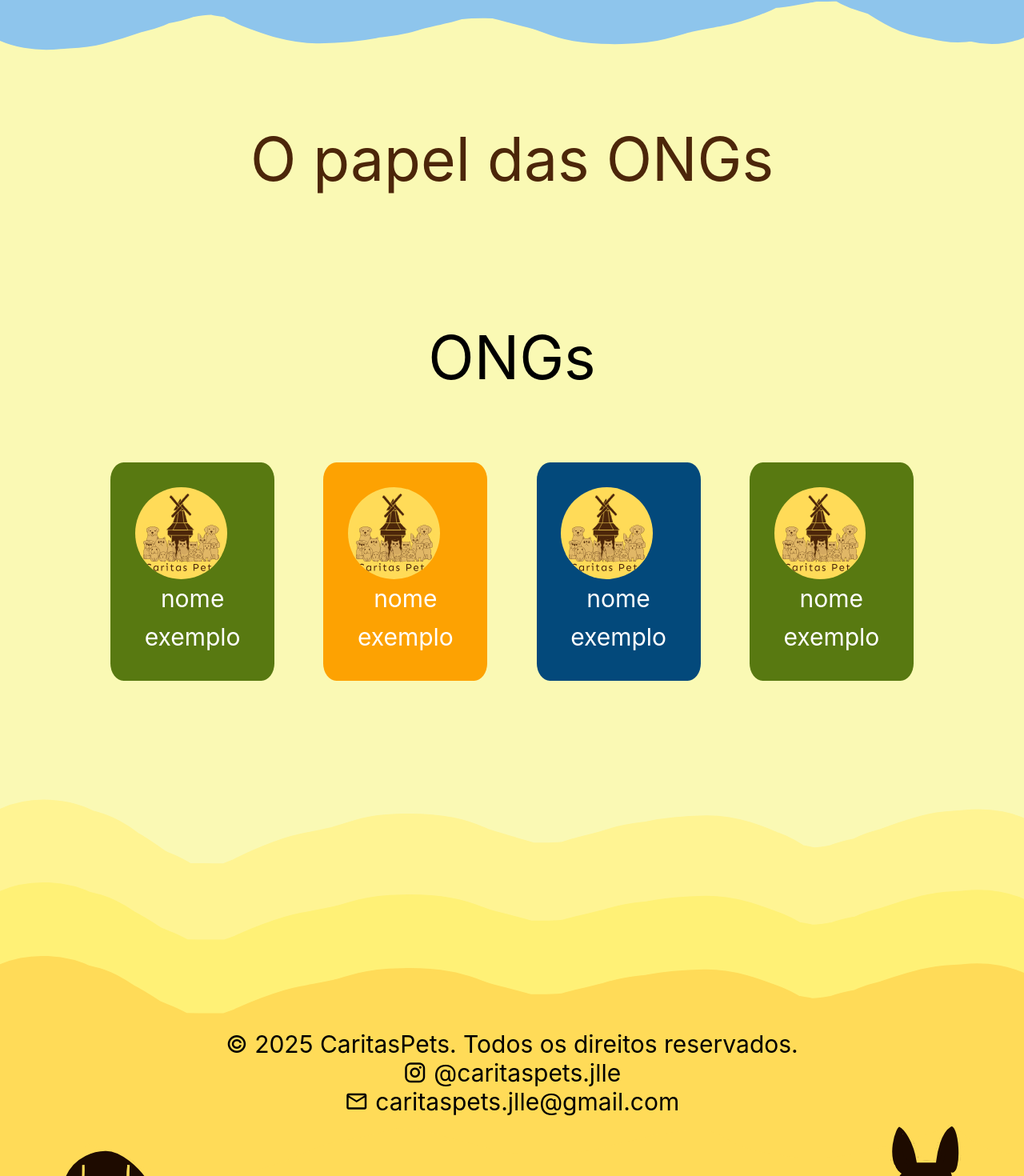
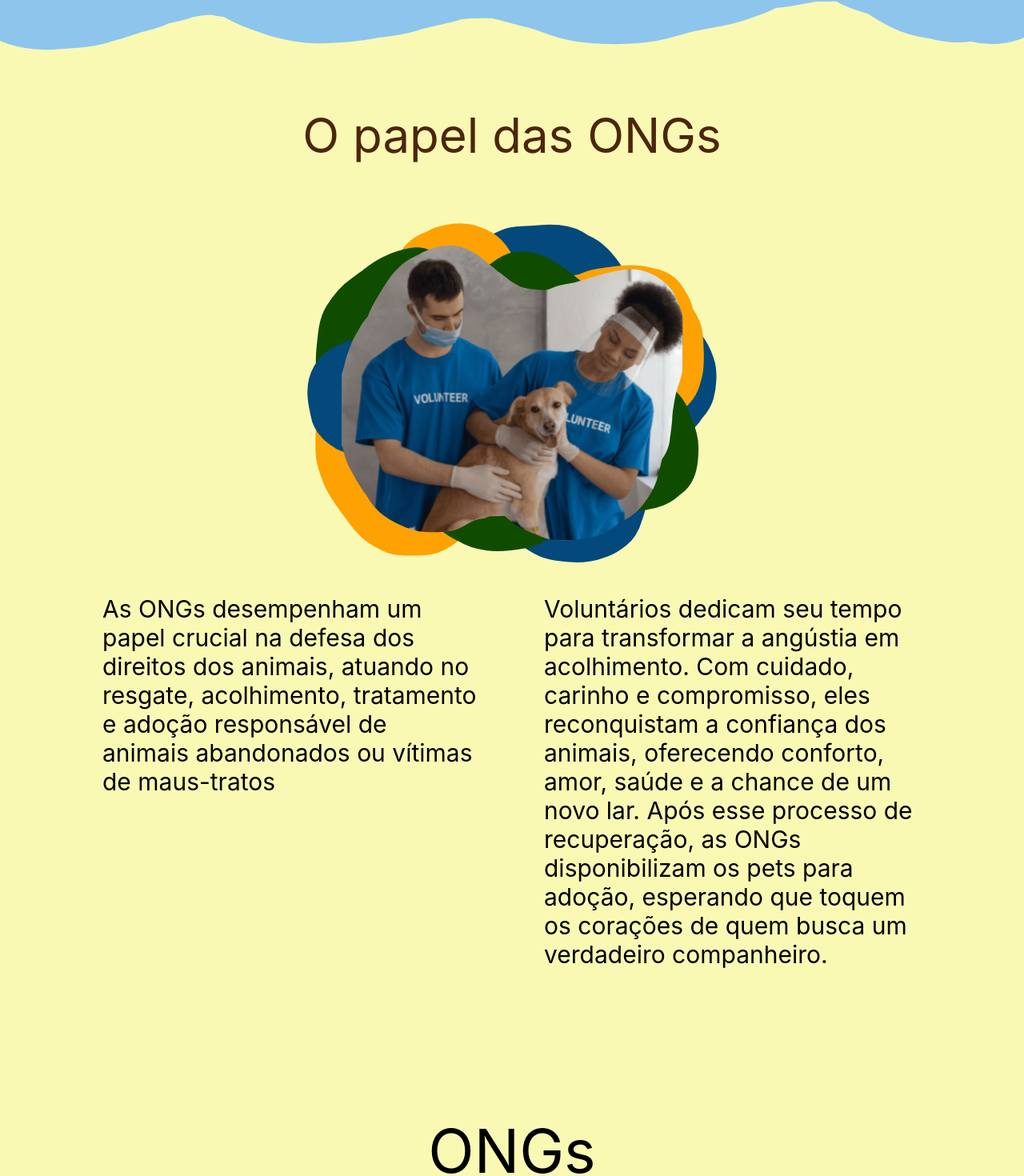
Before and after one commit to CaritasPets/Front-End, a Vue app: page /ongs in a window 1280 px wide. Shown: the part 1066-2536 px from the top of the page at 80% size. Built offline with nearby package versions, Linux system fonts and the light colour scheme.

Commit message:
FIX: Change the Ongs and PapelOngs components to use the tailwindcss #test

```diff
--- a/src/components/OngsComponent.vue
+++ b/src/components/OngsComponent.vue
@@ -1,50 +1,14 @@
 <script setup>
-    import { onMounted } from 'vue';
-
     const props = defineProps(['logo', 'nome', 'background']);
     const backgrounds = ['#03497B', '#587911', '#FDA202'];
     function sortBackground(){
         const randomNum = Math.floor(Math.random() * 3);
         return backgrounds[randomNum];
     }
-
-    const myObserver =  new IntersectionObserver((entries) => {
-        entries.forEach((entry) => {
-            if(entry.isIntersecting){
-                entry.target.classList.add("show")
-            }
-        })
-    })
-
-    onMounted(() => {
-        const cardOngElement = document.querySelector('.card-ong');
-        if(cardOngElement.value){
-            myObserver.observe(cardOngElement.value)
-        }
-    })
 </script>
 <template>
-    <div class="card-ong" :style="`background: ${sortBackground()}`">
-        <img :src="props.logo" :alt="`${props.nome}-logo`">
-        <p class="nome">{{ props.nome }}</p>
+    <div class="flex flex-col items-center p-10 w-[calc(100%/5)] my-2 mx-1 text-center rounded-4xl cursor-pointer transition-all duration-500 hover:opacity-60" :style="`background: ${sortBackground()}`">
+        <img class="rounded-full w-[100%]" :src="props.logo" :alt="`${props.nome}-logo`">
+        <p class="text-white text-2xl">{{ props.nome }}</p>
     </div>
 </template>
-<style scoped>
-    div.card-ong {
-        padding: 3%;
-        width: calc(100%/5);
-        margin: 2% 1%;
-        text-align: center;
-        border-radius: 8%;
-        transition: all 0.5s;
-
-        img{
-           width: 80%;
-           border-radius: 80px;
-        }
-        p{
-            color: #fff;
-            font-size: 200%;
-        }
-    }
-</style>
--- a/src/components/PapelOngs.vue
+++ b/src/components/PapelOngs.vue
@@ -1,54 +1,24 @@
-<script setup>
-import { onMounted } from 'vue'
-const myObserver = new IntersectionObserver((entries) => {
-  entries.forEach((entry) => {
-    const elementClass = entry.target.classList
-    if (entry.isIntersecting) {
-      if (elementClass == 'hidden') {
-        entry.target.classList.add('show')
-      }
-    }
-  })
-})
-onMounted(() => {
-  const elements = document.querySelectorAll('.hidden')
-  elements.forEach((element) => myObserver.observe(element))
-})
-</script>
 <template>
-  <h2>O papel das ONGs</h2>
-  <p class="hidden">
-    As ONGs desempenham um papel crucial na defesa dos direitos dos animais, atuando no resgate,
-    acolhimento, tratamento e adoção responsável de animais abandonados ou vítimas de maus-tratos
-  </p>
-  <img class="hidden" src="/imagem_ongs.svg" alt="" />
-  <p class="hidden">
-    Voluntários dedicam seu tempo para transformar a angústia em acolhimento. Com cuidado, carinho e compromisso, eles reconquistam a confiança dos animais, oferecendo conforto, amor, saúde e a chance de um novo lar. Após esse processo de recuperação, as ONGs disponibilizam os pets para adoção, esperando que toquem os corações de quem busca um verdadeiro  companheiro.
-  </p>
+  <h2 class="text-center text-6xl text-[#4c260a]">O papel das ONGs</h2>
+  <div class="flex flex-col items-center my-20">
+    <img class="w-lg " src="/imagem_ongs.svg" alt="" />
+    <ul class="flex gap-20">
+      <li class="w-[50%]">
+        <p class="text-3xl my-10">
+          As ONGs desempenham um papel crucial na defesa dos direitos dos animais, atuando no
+          resgate, acolhimento, tratamento e adoção responsável de animais abandonados ou vítimas de
+          maus-tratos
+        </p>
+      </li>
+      <li class="w-[50%]">
+        <p class="text-3xl my-10">
+          Voluntários dedicam seu tempo para transformar a angústia em acolhimento. Com cuidado,
+          carinho e compromisso, eles reconquistam a confiança dos animais, oferecendo conforto,
+          amor, saúde e a chance de um novo lar. Após esse processo de recuperação, as ONGs
+          disponibilizam os pets para adoção, esperando que toquem os corações de quem busca um
+          verdadeiro companheiro.
+        </p>
+      </li>
+    </ul>
+  </div>
 </template>
-<style scoped>
-h2 {
-  text-align: center;
-  font-size: 500%;
-  color: #4c260a;
-  margin: 5% 0;
-}
-p {
-  font-size: 300%;
-  margin: 5% 0;
-}
-img {
-  width: 100%;
-  margin: auto;
-}
-.hidden {
-  opacity: 0;
-  transition: all 1s;
-  transform: translateY(10%);
-}
-.show {
-  opacity: 1;
-  transition: all 1s;
-  transform: translateY(0);
-}
-</style>
```
